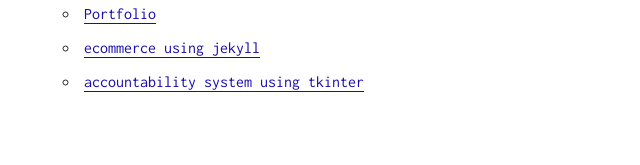
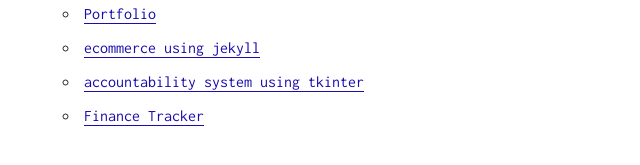
Before and after one commit to HS-code17/blog, a Jekyll site: the page built from _pages/projects/projects.md, in a window 1280 px wide. Shown: the part 417-582 px from the top of the page, without its empty margins (291-931 px from the left). Built offline with Jekyll 4.4.1, drawn with Linux system fonts in a browser that asks for light colours.

Commit message:
added finances

```diff
--- a/_data/members.yml
+++ b/_data/members.yml
@@ -17,4 +17,7 @@
   github: tasteOC
 
 - title: accountability system using tkinter
-  github: Self-Accountability-System
+  github: Accountability-System
+
+- title: Finance Tracker
+  github: Finances
```
